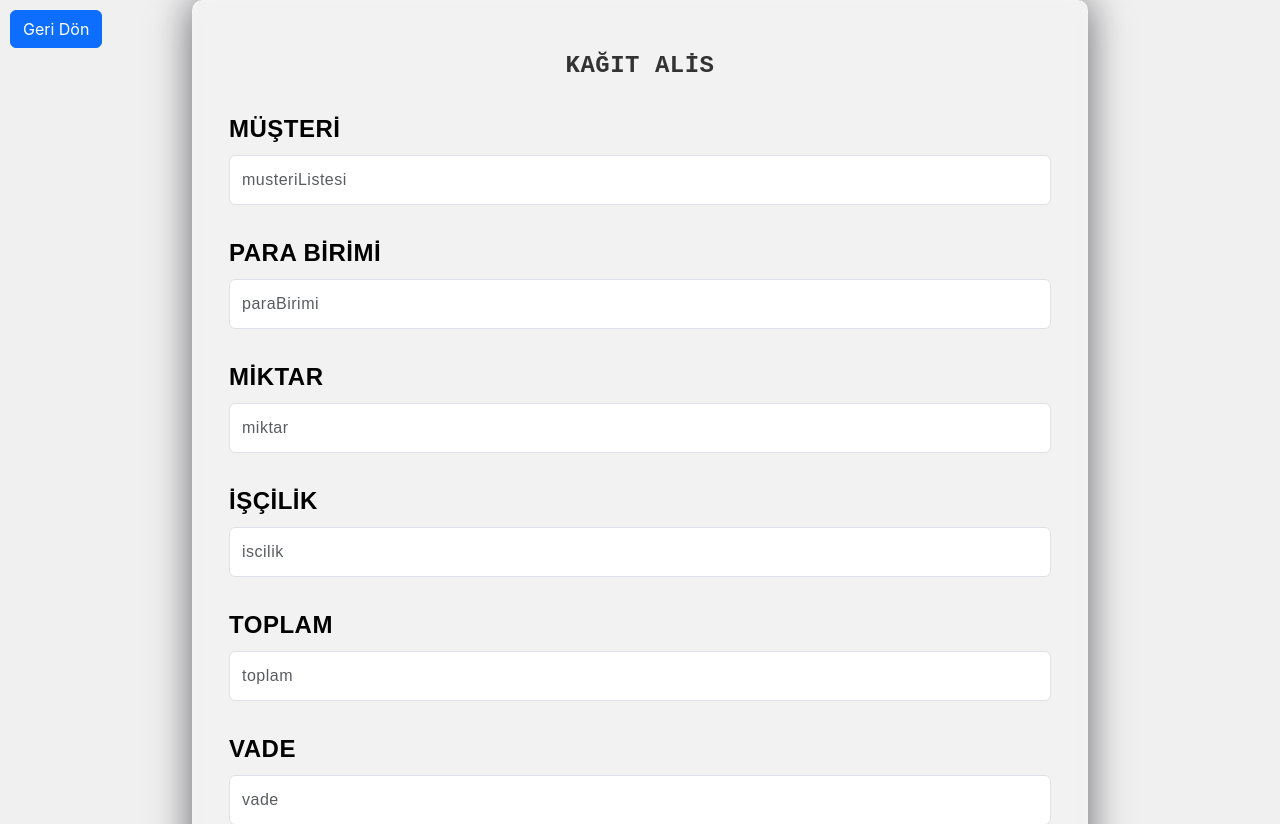
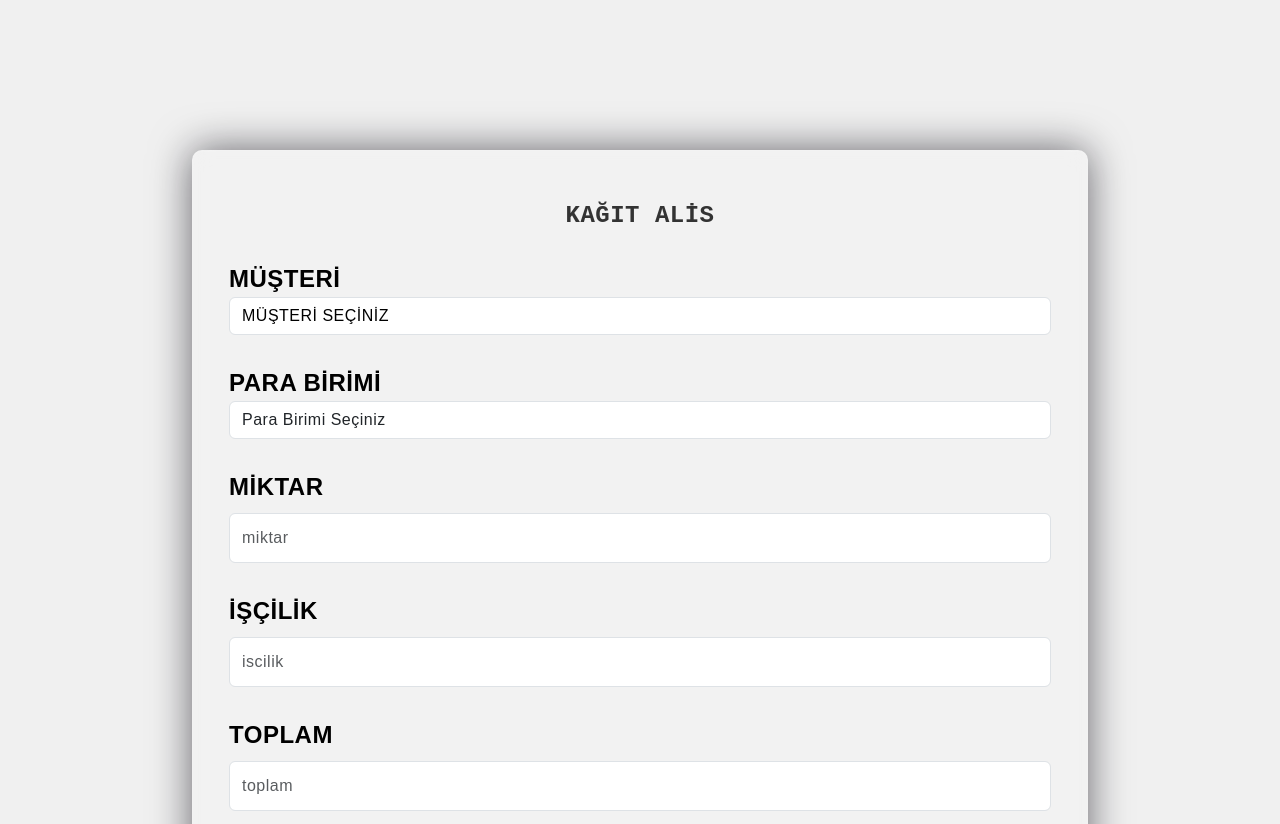
Before and after one commit to ylmgrbzz/jewelerProject, a React (Create React App) app: page /kagitAlis in a window 1280 px wide. Shown: the top 824 px of the page. Built offline with nearby package versions, Linux system fonts and the light colour scheme.

Commit message:
kagit alis

```diff
--- a/src/components/KagitAlis/KagitAlis.jsx
+++ b/src/components/KagitAlis/KagitAlis.jsx
@@ -1,16 +1,21 @@
-import React, { useState } from "react";
+import React, { useEffect, useState } from "react";
 import "./KagitAlis.css";
 import { useNavigate } from "react-router-dom";
+import axios from "axios";
 
 const KagitAlis = () => {
+  const [customerList, setCustomerList] = useState([]);
+
   const [formData, setFormData] = useState({
-    musteriListesi: "",
-    paraBirimi: "",
+    musteri: "",
+    para_birimi: "",
     miktar: "",
     iscilik: "",
     toplam: "",
     aciklama: "",
     vade: "",
+    type: "kağıt",
+    type2: "alım",
   });
 
   const handleChange = (e) => {
@@ -20,20 +25,60 @@ const KagitAlis = () => {
     });
   };
 
-  const handleSubmit = (e) => {
+  useEffect(() => {
+    const fetchCustomers = async () => {
+      try {
+        const accessToken = localStorage.getItem("accessToken");
+
+        if (!accessToken) {
+          console.error("Access token is missing");
+          return;
+        }
+
+        const response = await axios.get(
+          "http://52.29.240.45:3001/v1/musteriListele",
+          {
+            headers: {
+              Authorization: `Bearer ${accessToken}`,
+            },
+          }
+        );
+        setCustomerList(response.data);
+      } catch (error) {
+        console.error("Error fetching customer list:", error);
+      }
+    };
+
+    fetchCustomers();
+  }, []);
+
+  const handleSubmit = async (e) => {
+    console.log(formData);
     e.preventDefault();
 
     // Basic validation, you can add more specific validations as needed
     if (
-      formData.musteriListesi &&
-      formData.paraBirimi &&
+      formData.musteri &&
+      formData.para_birimi &&
       formData.miktar &&
       formData.iscilik &&
       formData.toplam &&
+      formData.aciklama &&
       formData.vade
     ) {
-      // Submit the form data or perform other actions
-      console.log("Form submitted:", formData);
+      try {
+        const response = await axios.post(
+          "http://52.29.240.45:3001/v1/islemOlustur",
+          {
+            ...formData,
+            customerId: formData.musteriListele,
+          }
+        );
+
+        console.log("Form submitted:", response.data);
+      } catch (error) {
+        console.error("Error submitting form:", error);
+      }
     } else {
       alert("Please fill in all required fields");
     }
@@ -45,19 +90,19 @@ const KagitAlis = () => {
   };
   return (
     <div>
-      <a
+      {/* <a
         href="#"
         class="btn btn-primary back-musteriButton"
         onClick={backToPage()}
       >
         Geri Dön
-      </a>
+      </a> */}
       <form
         onSubmit={handleSubmit}
         style={{
           width: "70%",
           height: "150%",
-          marginTop: "200px",
+          marginTop: "350px",
         }}
         method="post"
       >
@@ -65,36 +110,70 @@ const KagitAlis = () => {
         <div class="form-group">
           <label
             style={{ color: "black", fontWeight: "bold", fontSize: "x-large" }}
-            for="musteriListesi"
+            for="musteri"
           >
             MÜŞTERİ
           </label>
-          <input
-            type="text"
-            value={formData.musteriListesi}
+          <select
+            style={{ color: "black" }}
+            className="form-control"
+            name="musteri"
+            value={formData.musteri}
             onChange={handleChange}
-            class="form-control"
-            name="musteriListesi"
-            id="musteriListesi"
-            placeholder="musteriListesi"
-          />
+            id="musteri"
+          >
+            <option value="" disabled>
+              MÜŞTERİ SEÇİNİZ{" "}
+            </option>
+            {customerList.map((customer) => (
+              <option
+                style={{
+                  color: "black",
+                  fontWeight: "bold",
+                  fontSize: "x-large",
+                }}
+                key={customer.id}
+                value={customer.id}
+              >
+                {customer.unvan}
+              </option>
+            ))}
+          </select>
         </div>
         <div class="form-group">
           <label
             style={{ color: "black", fontWeight: "bold", fontSize: "x-large" }}
-            for="paraBirimi"
+            for="para_birimi"
           >
             PARA BİRİMİ
           </label>
-          <input
-            type="text"
-            class="form-control"
-            name="paraBirimi"
-            value={formData.paraBirimi}
+          <select
+            required
+            className="form-control"
+            name="para_birimi"
+            value={formData.para_birimi}
             onChange={handleChange}
-            id="paraBirimi"
-            placeholder="paraBirimi"
-          />
+            id="para_birimi"
+          >
+            <option style={{ color: "black" }} value="">
+              Para Birimi Seçiniz
+            </option>
+            <option style={{ color: "black" }} value="TRY">
+              TRY - Turkish Lira
+            </option>
+            <option style={{ color: "black" }} value="USD">
+              USD - US Dollar
+            </option>
+            <option style={{ color: "black" }} value="EUR">
+              EUR - Euro
+            </option>
+            <option style={{ color: "black" }} value="GBP">
+              GBP - British Pound
+            </option>
+            <option style={{ color: "black" }} value="CHF">
+              CHF - Swiss Franc
+            </option>
+          </select>
         </div>
         <div class="form-group">
           <label
@@ -181,6 +260,7 @@ const KagitAlis = () => {
             id="aciklama"
             rows="4"
             placeholder="aciklama"
+            onChange={handleChange}
           ></textarea>
         </div>
         <button
--- a/src/components/TakozTasima/TakozTasima.jsx
+++ b/src/components/TakozTasima/TakozTasima.jsx
@@ -2,6 +2,7 @@ import "./TakozTasima.css";
 import React, { useEffect, useState } from "react";
 import { useNavigate } from "react-router-dom";
 import axios from "axios";
+import { type } from "@testing-library/user-event/dist/type";
 
 const TakozTasima = () => {
   const [customerList, setCustomerList] = useState([]);
@@ -13,6 +14,8 @@ const TakozTasima = () => {
     para_birimi: "",
     tasima_bedeli: "",
     aciklama: "",
+    type: "takoz",
+    type2: "taşıma",
   });
   useEffect(() => {
     const fetchCustomers = async () => {
```
